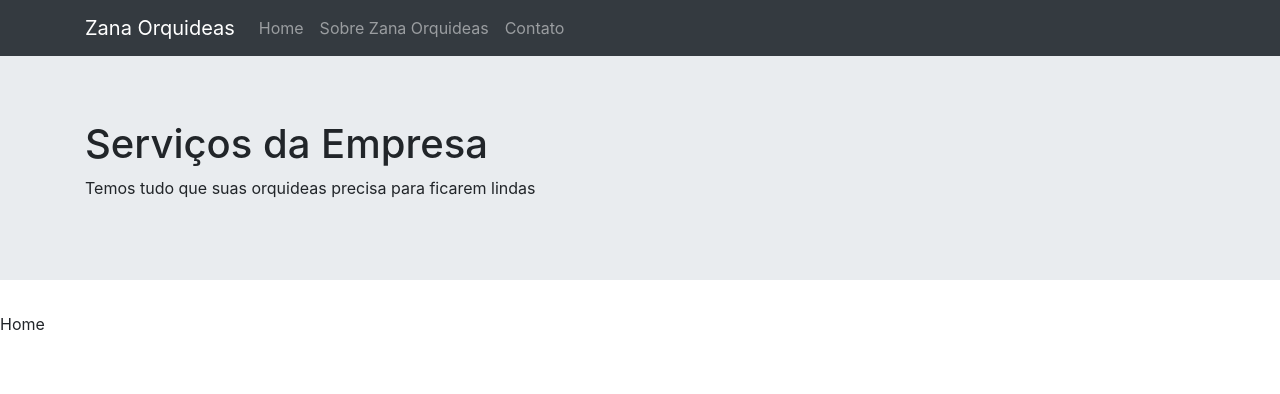
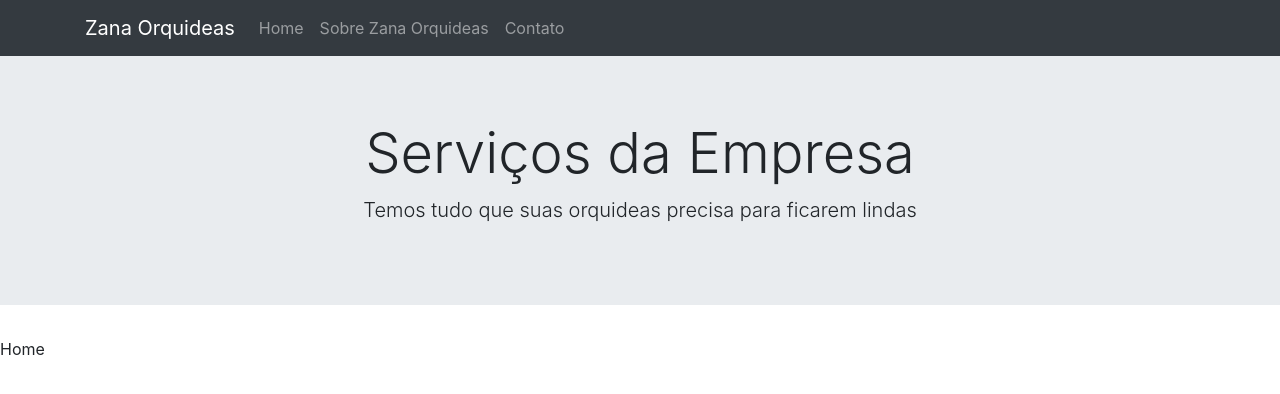
Before and after one commit to acwronski/paraiso-das-orquideas, a Next.js app: page / in a window 1280 px wide. Shown: the top 394 px of the page. Built offline with nearby package versions, Linux system fonts and the light colour scheme.

Commit message:
adicionei classname

```diff
--- a/pages/index.js
+++ b/pages/index.js
@@ -13,9 +13,9 @@ function Home() {
             </Head>
             <Menu />
             <Jumbotron fluid className='servicos'>
-                <Container>
-                    <h1>Serviços da Empresa</h1>
-                    <p>Temos tudo que suas orquideas precisa para ficarem lindas</p>
+                <Container className='text-center'>
+                    <h1 className='display-4'>Serviços da Empresa</h1>
+                    <p className='lead'>Temos tudo que suas orquideas precisa para ficarem lindas</p>
                 </Container>
             </Jumbotron>
             Home
```
